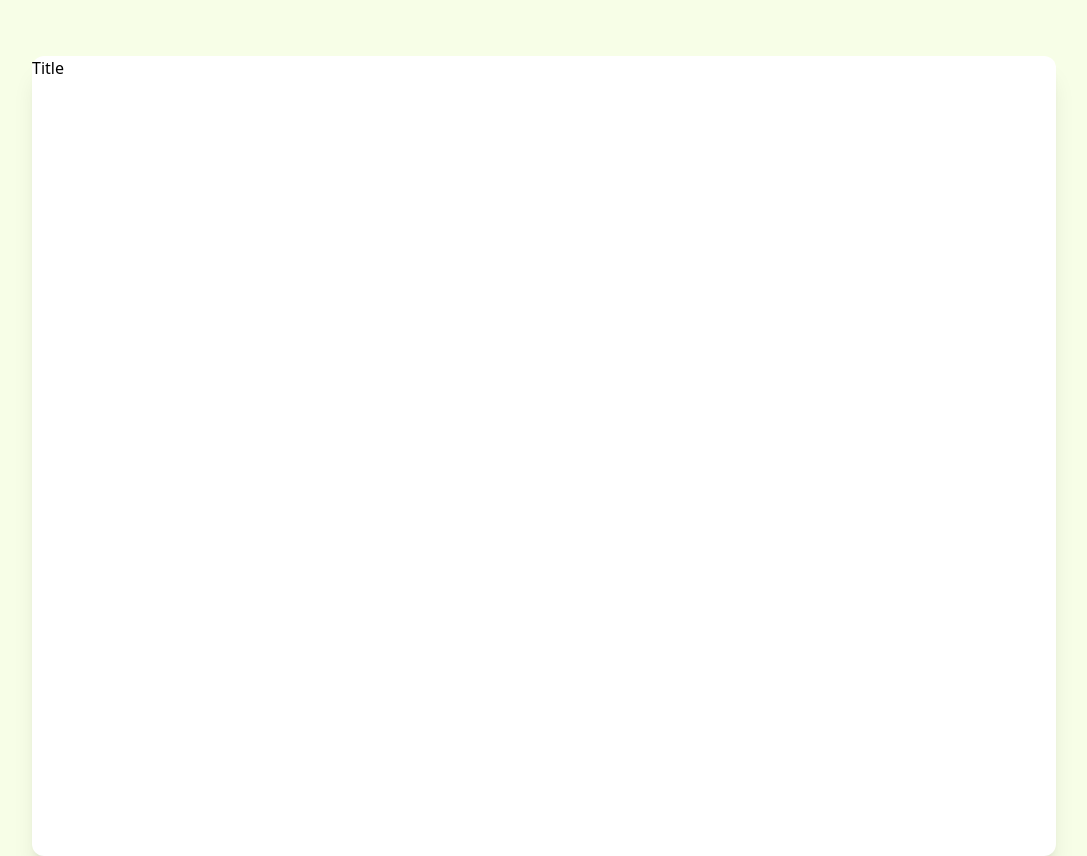
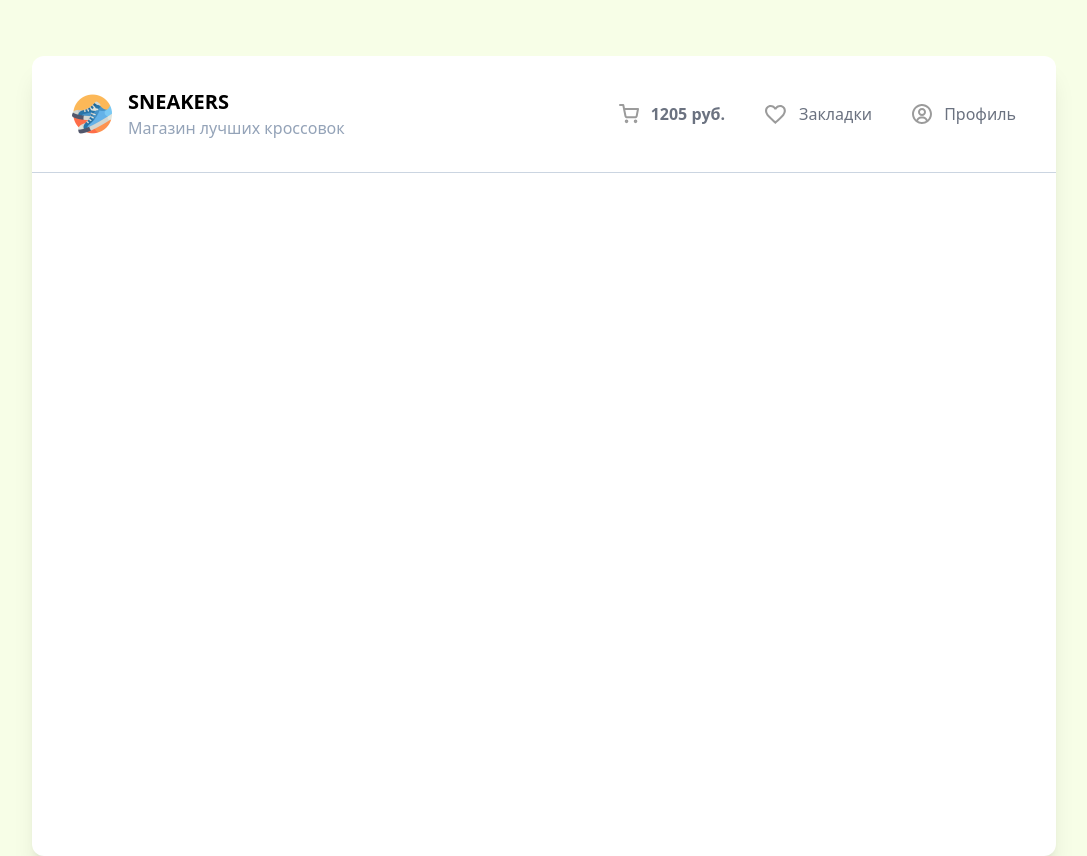
Before and after one commit to katriosa/sneakers-store, a Vue app: page / in a window 1280 px wide. Shown: the whole page, without its empty margins (96-1183 px from the left). Built offline with nearby package versions, Linux system fonts and the light colour scheme.

Commit message:
feat: implement header

```diff
--- a/src/App.vue
+++ b/src/App.vue
@@ -1,9 +1,9 @@
-<script setup></script>
+<script setup>
+import MainHeader from './components/MainHeader.vue'
+</script>
 
 <template>
   <div class="bg-white w-4/5 m-auto mt-14 h-screen rounded-xl shadow-xl">
-    <h1>Title</h1>
+    <MainHeader />
   </div>
 </template>
-
-<style scoped></style>
--- /dev/null
+++ b/src/components/MainHeader.vue
@@ -0,0 +1,26 @@
+<template>
+  <header class="flex justify-between border-b border-slate-300 px-10 py-8">
+    <div class="flex items-center gap-4">
+      <img src="/logo.png" alt="Logo" class="w-10" />
+      <div>
+        <h2 class="text-xl font-bold uppercase">Sneakers</h2>
+        <p class="text-slate-400">Магазин лучших кроссовок</p>
+      </div>
+    </div>
+
+    <ul class="flex items-center gap-10">
+      <li class="flex items-center gap-3 cursor-pointer text-gray-500 hover:text-black">
+        <img src="/cart.svg" alt="Cart" />
+        <strong>1205 руб.</strong>
+      </li>
+      <li class="flex items-center gap-3 cursor-pointer text-gray-500 hover:text-black">
+        <img src="/heart.svg" alt="Heart" />
+        <span>Закладки</span>
+      </li>
+      <li class="flex items-center gap-3 cursor-pointer text-gray-500 hover:text-black">
+        <img src="/profile.svg" alt="Profile" />
+        <span>Профиль</span>
+      </li>
+    </ul>
+  </header>
+</template>
```
